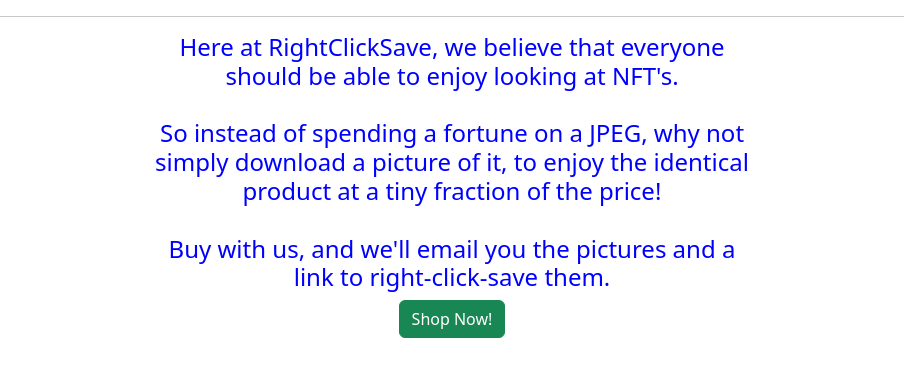
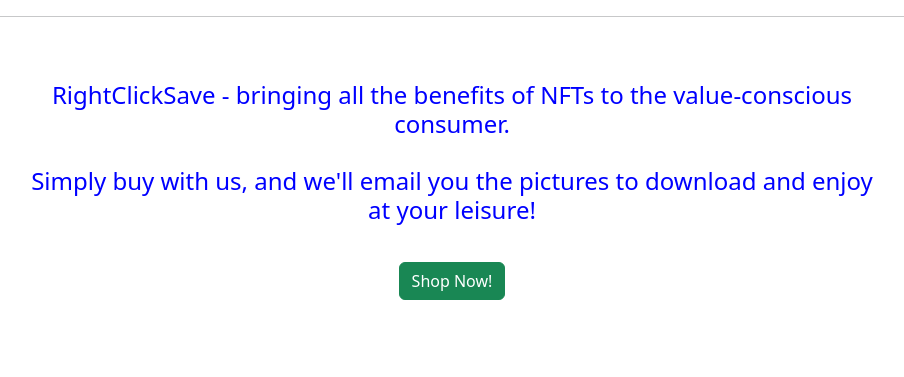
Before and after one commit to 2and20/day-96-ecommerce-store, a Flask app: page /about in a window 1280 px wide. Shown: the part 80-457 px from the top of the page, without its empty margins (188-1092 px from the left). Run offline with Flask 2, Linux system fonts and the light colour scheme; some libraries are stand-ins or nearby versions.

Commit message:
changed about.html

```diff
--- a/templates/about.html
+++ b/templates/about.html
@@ -4,15 +4,15 @@
 
 {% block content %}
 
-<div class="container" style="width:50%; text-align:center; color:blue;">
-    <h4>
-    Here at RightClickSave, we believe that everyone should be able to
-    enjoy looking at NFT's.<br><br>
-        So instead of spending a fortune on a JPEG, why not
-        simply download a picture of it, to enjoy the identical product
-        at a tiny fraction of the price!<br><br>
-        Buy with us, and we'll email you the pictures and a link
-        to right-click-save them.</h4>
+<div class="container" style="width:70%; text-align:center; color:blue;">
+    <br><br><h4>
+    RightClickSave - bringing all the benefits of NFTs to
+        the value-conscious consumer.<br><br>
+        Simply buy with us, and we'll email you the pictures to download and
+        enjoy at your leisure!
+        <br><br>
+
+        </h4>
     <a class="btn btn-success" href="{{url_for('homepage')}}">Shop Now!</a>
 </div>
 
```
Also changed, not shown: static/images/rightclick.png (added).
